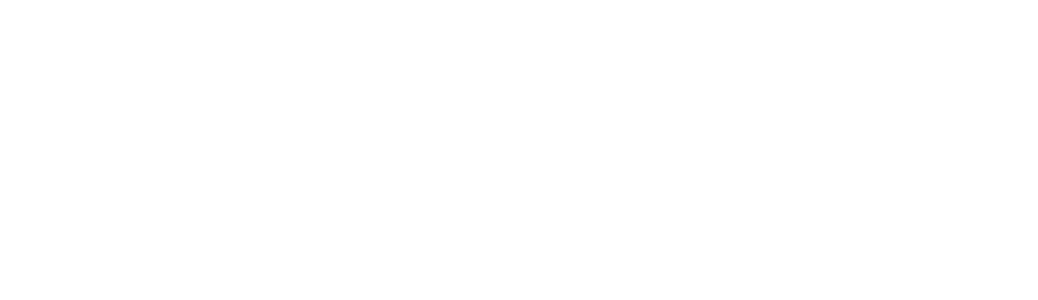
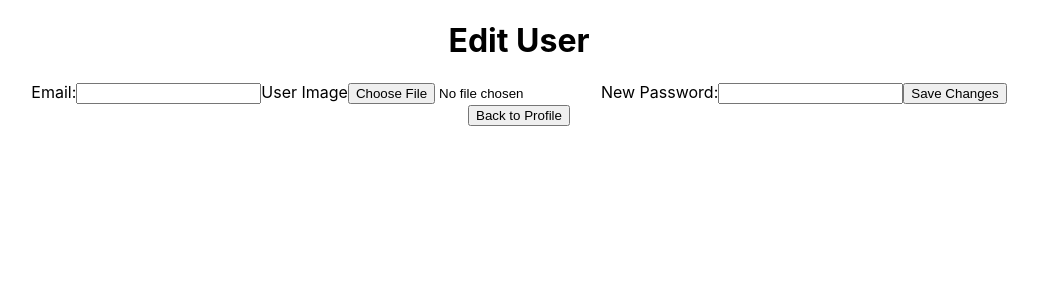
Before and after one commit to zuzmoskvic/module3-project-frontend, a React (Create React App) app: page /editUser in a window 1280 px wide. Before the commit this address had no page. Shown: the top 300 px of the page, without its empty margins (121-1159 px from the left). Built offline with nearby package versions, Linux system fonts and the light colour scheme.

Commit message:
edit user

```diff
--- a/src/App.js
+++ b/src/App.js
@@ -8,6 +8,7 @@ import ProfilePage from "./components/ProfilePage";
 import PrivatePage from "./components/PrivatePage";
 import Transcribe from "./components/Transcribe";
 import WritenTextPage from "./components/WritenTextPage";
+import EditUser from "./components/EditUser";
 
 function App() {
   return (
@@ -21,6 +22,7 @@ function App() {
         <Route path="/transcribe"  element={<Transcribe />}/>
         <Route path="/recordsPage" element={<RecordsPage />} />
         <Route path="/write" element={<WritenTextPage />} />
+        <Route path="/editUser" element={<EditUser />} />
 
         <Route
           path="/profile"
--- /dev/null
+++ b/src/components/EditUser.jsx
@@ -0,0 +1,100 @@
+import React, { useState, useEffect, useContext } from 'react';
+import { AuthContext } from "../context/auth.context";
+import { useParams, useNavigate, Link } from "react-router-dom";
+import axios from "axios";
+
+function EditUser() {
+  const { logOutUser, user, removeToken, setUser, setIsLoggedIn } = useContext(AuthContext);
+  const { userId } = useParams();
+  const navigate = useNavigate();
+
+  const [email, setEmail] = useState("");
+  const [userImage, setUserImage] = useState("");
+  const [password, setPassword] = useState("");
+  const [errorMessage, setErrorMessage] = useState(undefined);
+
+  useEffect(() => {
+    try {
+      const gotToken = localStorage.getItem("authToken");
+      if (gotToken) {
+        axios
+          .get(`http://localhost:5005/auth/editUser/${userId}`, {
+            headers: { authorization: `Bearer ${gotToken}` },
+          })
+          .then((response) => {
+            const { email, userImage } = response.data;
+            setEmail(email);
+            setUserImage(userImage);
+          })
+          .catch((error) => {
+            console.log(error);
+            setErrorMessage("Failed to fetch user data. Please try again.");
+          });
+      }
+    } catch (error) {
+      console.log(error);
+      setErrorMessage("Failed to fetch user data. Please try again.");
+    }
+  }, [userId]);
+
+  const handleEmail = (e) => setEmail(e.target.value);
+  const handlePassword = (e) => setPassword(e.target.value);
+  const handleUserImage = (e) => setUserImage(e.target.files[0]);
+
+  const handleEditUser = (e) => {
+    e.preventDefault();
+    const formData = new FormData();
+    formData.append("email", email);
+    formData.append("userImage", userImage);
+    formData.append("password", password);
+
+    try {
+      const gotToken = localStorage.getItem("authToken");
+      axios
+        .put(`http://localhost:5005/auth/editUser/${userId}`, formData, {
+          headers: { authorization: `Bearer ${gotToken}` },
+        })
+        .then(() => {
+          navigate("/profile");
+        })
+        .catch((error) => {
+          console.log(error);
+          setErrorMessage("There was an error editing the user. Please try again.");
+        });
+    } catch (error) {
+      console.log(error);
+      setErrorMessage("There was an error editing the user. Please try again.");
+    }
+  };
+
+  return (
+    <div className="EditUserPage">
+      <h1>Edit User</h1>
+
+      <form onSubmit={handleEditUser} encType="multipart/form-data">
+        <label>Email:</label>
+        <input type="email" name="email" value={email} onChange={handleEmail} />
+
+        <label>User Image</label>
+        <input type="file" name="userImage" onChange={handleUserImage} />
+
+        <label>New Password:</label>
+        <input
+          type="password"
+          name="password"
+          value={password}
+          onChange={handlePassword}
+        />
+
+        <button type="submit">Save Changes</button>
+      </form>
+      {errorMessage && <p className="error-message">{errorMessage}</p>}
+
+      <Link to={"/profile"}>
+        <button>Back to Profile</button>
+      </Link>
+    </div>
+  );
+}
+
+export default EditUser;
--- a/src/components/ProfilePage.jsx
+++ b/src/components/ProfilePage.jsx
@@ -3,6 +3,7 @@ import { AuthContext } from "../context/auth.context";
 import { useParams } from "react-router-dom";
 import axios from "axios";
 import { useNavigate } from "react-router-dom";
+import { Link } from "react-router-dom";
 
 function ProfilePage() {
   const { logOutUser, user, removeToken, setUser, setIsLoggedIn } = useContext(AuthContext);
@@ -47,6 +48,7 @@ function ProfilePage() {
       </div>
       <button onClick={handleDeleteAccount}>Delete Account</button>
       <button onClick={logOutUser}>Logout</button>
+     <Link to={"/editUser"}><button>Edit your user</button></Link>
     </div>
   );
 }
```
